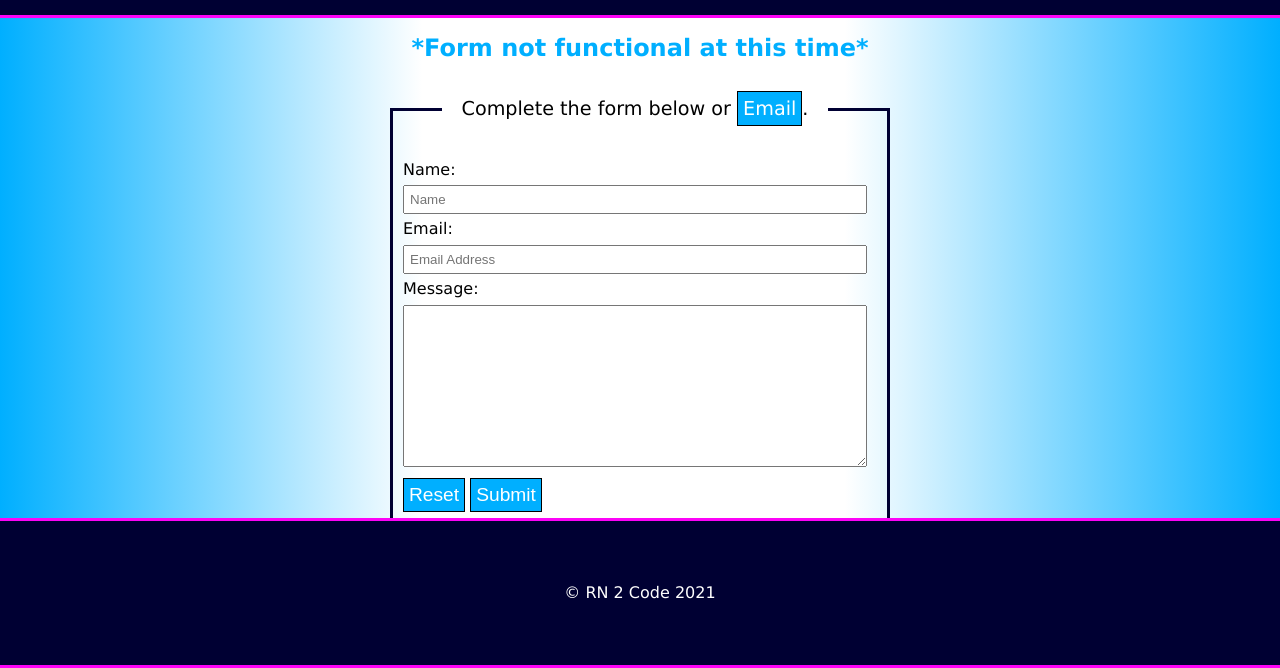
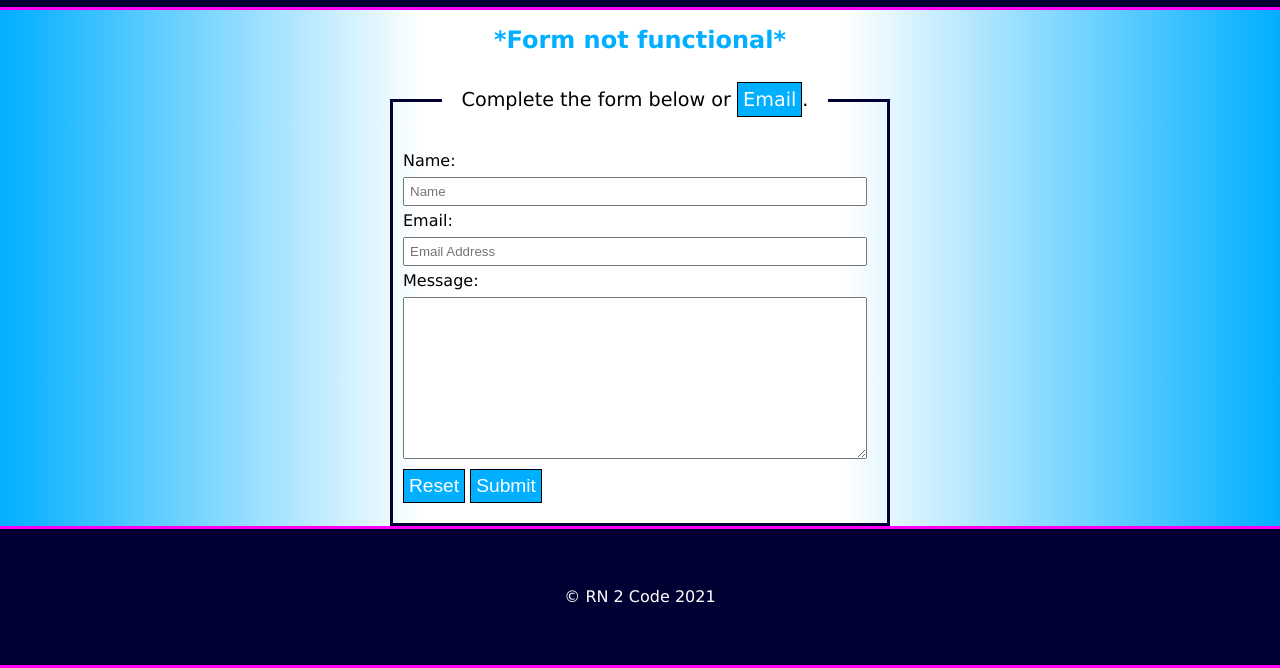
Before and after one commit to Eviljohn78/RN2Code, a plain HTML site: page html/contact.html in a window 1280 px wide. Shown: the part 132-800 px from the top of the page. Drawn offline with Linux system fonts and the light colour scheme.

Commit message:
Flexbox editing for headers and foooters

```diff
--- a/css/about-style.css
+++ b/css/about-style.css
@@ -5,6 +5,11 @@
 }
 
 body {
+  display: flex;
+  flex-direction: column;
+  justify-content: space-between;
+  height: 100vh;
+  width: 100vw;
   background-image: linear-gradient(to right, #00afff, white 33% 66%, #00afff 100%);
   font-size: medium;
   line-height: 130%;
@@ -17,7 +22,6 @@ header {
   justify-content: center;
   align-items: center;
   background-color: #000033;
-  width: 100%;
   height: 150px;
   border-top: medium solid #fc03f7;
   border-bottom: medium solid #fc03f7;
@@ -118,7 +122,6 @@ footer {
   align-items: center;
   background-color: #000033;
   color: white;
-  width: 100%;
   height: 150px;
   border-top: medium solid #fc03f7;
   border-bottom: medium solid #fc03f7;
@@ -132,10 +135,3 @@ footer {
 
   }
 }
-
-@media (min-width: 800px) {
-  footer {
-    position: fixed;
-    bottom: 0px;
-  }
-}
--- a/css/contact-style.css
+++ b/css/contact-style.css
@@ -5,6 +5,11 @@
 }
 
 body {
+  display: flex;
+  flex-direction: column;
+  justify-content: space-between;
+  height: 100vh;
+  width: 100vw;
   background-image: linear-gradient(to right, #00afff, white 33% 66%, #00afff 100%);
   font-size: medium;
   line-height: 130%;
@@ -17,7 +22,6 @@ header {
   justify-content: center;
   align-items: center;
   background-color: #000033;
-  width: 100%;
   height: 150px;
   border-top: medium solid #fc03f7;
   border-bottom: medium solid #fc03f7;
@@ -112,14 +116,11 @@ button {
 }
 
 footer {
-  position: fixed;
-  bottom: 0px;
   display: flex;
   justify-content: center;
   align-items: center;
   background-color: #000033;
   color: white;
-  width: 100%;
   height: 150px;
   border-top: medium solid #fc03f7;
   border-bottom: medium solid #fc03f7;
@@ -133,10 +134,3 @@ footer {
 
   }
 }
-
-@media (min-width: 800px) {
-  footer {
-    position: fixed;
-    bottom: 0px;
-  }
-}
--- a/css/links-style.css
+++ b/css/links-style.css
@@ -5,6 +5,11 @@
 }
 
 body {
+  display: flex;
+  flex-direction: column;
+  justify-content: space-between;
+  height: 100vh;
+  width: 100vw;
   background-image: linear-gradient(to right, #00afff, white 33% 66%, #00afff 100%);
   font-size: medium;
   line-height: 130%;
@@ -17,7 +22,6 @@ header {
   justify-content: center;
   align-items: center;
   background-color: #000033;
-  width: 100%;
   height: 150px;
   border-top: medium solid #fc03f7;
   border-bottom: medium solid #fc03f7;
@@ -62,7 +66,7 @@ h2 {
 .flex-container {
   display: flex;
   justify-content: space-around;
-
+  align-items: stretch;
 }
 
 .coding-websites, .coding-books {
@@ -93,14 +97,11 @@ a.links:hover {
 }
 
 footer {
-  position: fixed;
-  bottom: 0px;
   display: flex;
   justify-content: center;
   align-items: center;
   background-color: #000033;
   color: white;
-  width: 100%;
   height: 150px;
   border-top: medium solid #fc03f7;
   border-bottom: medium solid #fc03f7;
@@ -114,10 +115,3 @@ footer {
 
   }
 }
-
-@media (min-width: 800px) {
-  footer {
-    position: fixed;
-    bottom: 0px;
-  }
-}
--- a/css/style.css
+++ b/css/style.css
@@ -5,6 +5,10 @@
 }
 
 body {
+  display: flex;
+  flex-direction: column;
+  justify-content: space-between;
+  width: 100%;
   background-image: linear-gradient(to right, #00afff, white 33% 66%, #00afff 100%);
   font-size: medium;
   line-height: 130%;
@@ -17,7 +21,6 @@ header {
   justify-content: center;
   align-items: center;
   background-color: #000033;
-  width: 100%;
   height: 150px;
   border-top: medium solid #fc03f7;
   border-bottom: medium solid #fc03f7;
@@ -119,7 +122,6 @@ footer {
   align-items: center;
   background-color: #000033;
   color: white;
-  width: 100%;
   height: 150px;
   border-top: medium solid #fc03f7;
   border-bottom: medium solid #fc03f7;
@@ -131,9 +133,3 @@ p {
   text-align: justify;
   padding: 20px;
 }
-
-@media (max-width: 800px) {
-  header, footer {
-    width: 100vw;
-  }
-}
--- a/html/contact.html
+++ b/html/contact.html
@@ -33,7 +33,7 @@
 
     <main>
       <section>
-        <h2>*Form not functional at this time*</h2>
+        <h2>*Form not functional*</h2>
            <form action="#" method="get">
           <fieldset class="contact-form">
             <legend>
```
Also changed, not shown: index.html (+2 -4 lines).
